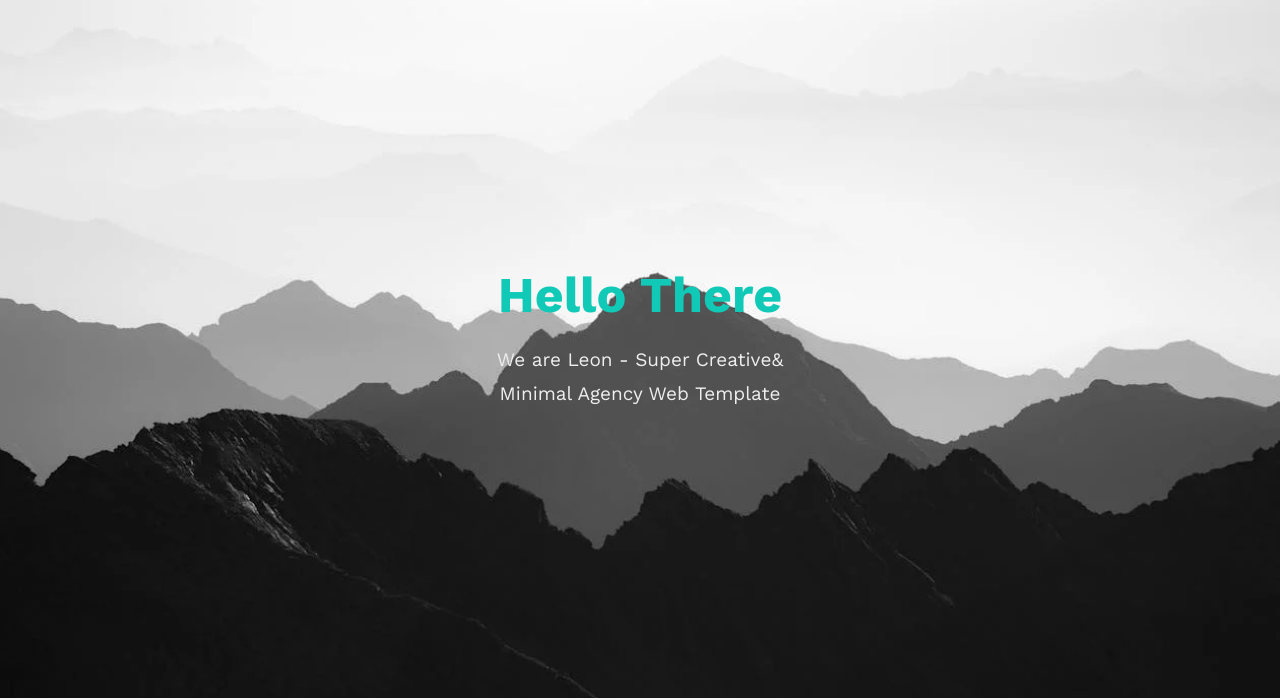
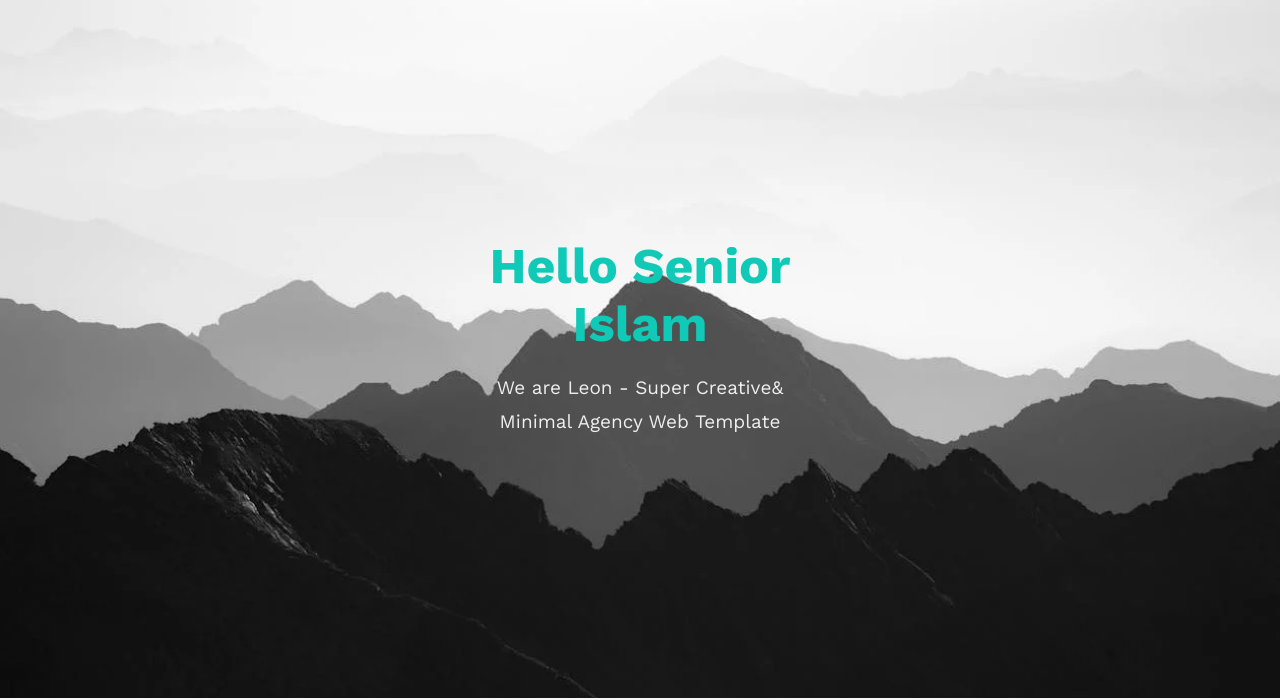
Before and after one commit to Emammohamed9/project_1, a plain HTML site: page index.Html in a window 1280 px wide. Shown: the part 102-802 px from the top of the page. Drawn offline with nearby package versions, Linux system fonts and the light colour scheme.

Commit message:
Welcome senior Islam

```diff
--- a/index.Html
+++ b/index.Html
@@ -43,7 +43,7 @@
     <!-- Start landing -->
     <div class="landing">
         <div class="intro-text">
-            <h1>Hello There</h1>
+            <h1>Hello Senior Islam </h1>
             <p>We are Leon - Super Creative& Minimal Agency Web Template </p>
         </div>
     </div>
```
